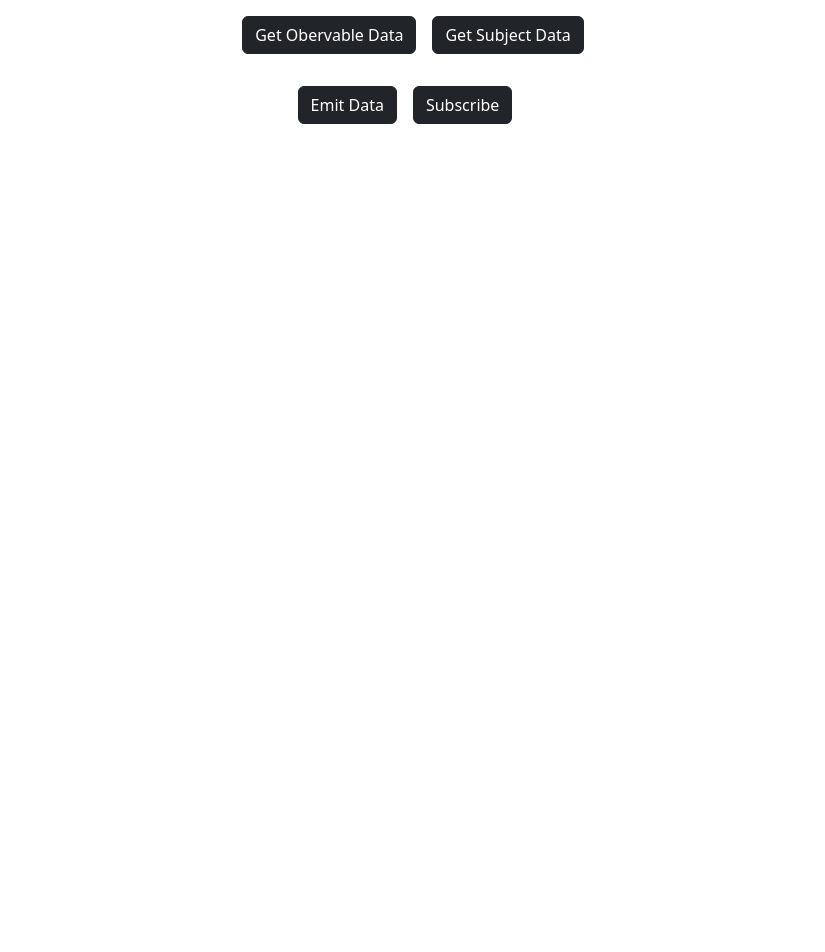
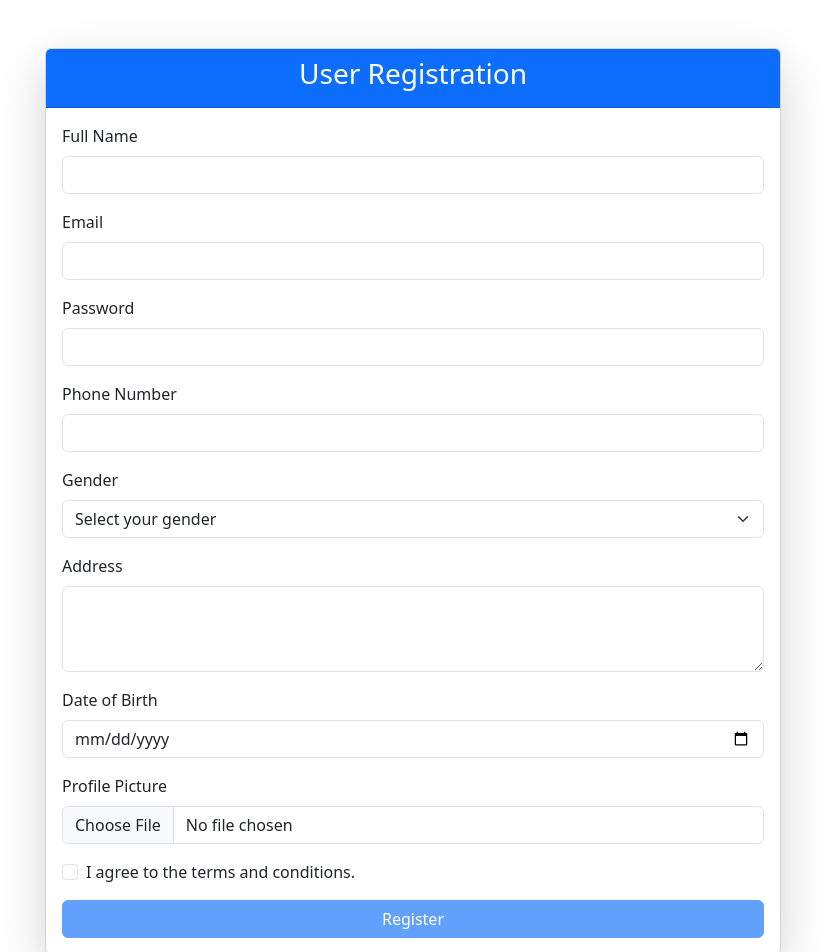
Before and after one commit to navinknd/AngularCourse, an Angular app: page / in a window 1280 px wide. Shown: the top 952 px of the page, without its empty margins (227-1052 px from the left). Before the commit the page ends 800 px from the top, so only its background shows below. Built offline with nearby package versions, Linux system fonts and the light colour scheme.

Commit message:
template driven form

```diff
--- a/src/app/app.component.html
+++ b/src/app/app.component.html
@@ -1,4 +1,4 @@
-<div class="container d-flex justify-content-center mt-3">
+<!-- <div class="container d-flex justify-content-center mt-3">
   <div class="btn-container mr-2">
     <div class="section left">
       <button class="btn btn-dark" (click)="getObservableData()">
@@ -39,9 +39,11 @@
       {{ item }}
     </div>
   </div>
-</div>
+</div> -->
 <!--
 <form action="">
   <label for="">Full Name</label>
   <input type="text" (input)="getValue($event)"/>
 </form> -->
+
+<besant-register></besant-register>
--- a/src/app/app.module.ts
+++ b/src/app/app.module.ts
@@ -28,6 +28,7 @@ import { AddUserComponent } from './DI/add-user/add-user.component';
 import { DiUserService } from './DI/di-user.service';
 import { RouterModule, Routes } from '@angular/router';
 import { RxjsComponent } from './components/rxjs/rxjs.component';
+import { RegisterComponent } from './components/register/register.component';
 
 const route: Routes = [
   {
@@ -82,7 +83,8 @@ const route: Routes = [
     AddUserComponent,
     UserComponent,
     Services2Component,
-    RxjsComponent // import here components/directives/pipes
+    RxjsComponent,
+    RegisterComponent // import here components/directives/pipes
   ],
   imports: [
     BrowserModule, // importing other or required modules
--- /dev/null
+++ b/src/app/components/register/register.component.html
@@ -0,0 +1,219 @@
+<div class="container mt-5">
+  <div class="row justify-content-center">
+    <div class="col-md-8">
+      <div class="card shadow-lg">
+        <div class="card-header bg-primary text-white text-center">
+          <h3>User Registration</h3>
+        </div>
+        <div class="card-body">
+          <form
+            #registrationForm="ngForm"
+            (ngSubmit)="onSubmit(registrationForm)"
+          >
+            <!-- Full Name -->
+            <div class="mb-3">
+              <label for="name" class="form-label">Full Name</label>
+              <input
+                id="name"
+                name="fullName"
+                class="form-control"
+                ngModel
+                required
+                minlength="3"
+                #fullName="ngModel"
+              />
+              <div
+                class="form-text text-danger"
+                *ngIf="fullName.invalid && fullName.touched"
+              >
+                Name is required and must be at least 3 characters long.
+              </div>
+            </div>
+
+            <!-- Email -->
+            <div class="mb-3">
+              <label for="email" class="form-label">Email</label>
+              <input
+                id="email"
+                name="email"
+                type="email"
+                class="form-control"
+                ngModel
+                required
+                email
+                #email="ngModel"
+              />
+              <div
+                class="form-text text-danger"
+                *ngIf="
+                  email.invalid && email.touched && email.hasError('required')
+                "
+              >
+                Enter email address.
+              </div>
+              <div
+                class="form-text text-danger"
+                *ngIf="
+                  email.invalid && email.touched && email.hasError('email')
+                "
+              >
+                Enter a valid email address.
+              </div>
+            </div>
+
+            <!-- Password -->
+            <div class="mb-3">
+              <label for="password" class="form-label">Password</label>
+              <input
+                id="password"
+                type="password"
+                name="password"
+                class="form-control"
+                ngModel
+                required
+                minlength="6"
+                #password="ngModel"
+              />
+              <div
+                class="form-text text-danger"
+                *ngIf="password.invalid && password.touched"
+              >
+                Password is required and must be at least 6 characters long.
+              </div>
+            </div>
+
+            <!-- Phone Number -->
+            <div class="mb-3">
+              <label for="phone" class="form-label">Phone Number</label>
+              <input
+                id="phone"
+                type="tel"
+                name="phone"
+                class="form-control"
+                ngModel
+                pattern="^[0-9]{10}$"
+                #phone="ngModel"
+              />
+              <div
+                class="form-text text-danger"
+                *ngIf="phone.invalid && phone.touched"
+              >
+                Enter a valid 10-digit phone number.
+              </div>
+            </div>
+
+            <!-- Gender Dropdown -->
+            <div class="mb-3">
+              <label for="gender" class="form-label">Gender</label>
+              <select
+                id="gender"
+                name="gender"
+                class="form-select"
+                ngModel
+                required
+                #gender="ngModel"
+              >
+                <option value="" disabled selected>Select your gender</option>
+                <option value="male">Male</option>
+                <option value="female">Female</option>
+                <option value="other">Other</option>
+              </select>
+              <div
+                class="form-text text-danger"
+                *ngIf="gender.invalid && gender.touched"
+              >
+                Please select your gender.
+              </div>
+            </div>
+
+            <!-- Address (Textarea) -->
+            <div class="mb-3">
+              <label for="address" class="form-label">Address</label>
+              <textarea
+                id="address"
+                name="address"
+                class="form-control"
+                ngModel
+                required
+                rows="3"
+                #address="ngModel"
+              ></textarea>
+              <div
+                class="form-text text-danger"
+                *ngIf="address.invalid && address.touched"
+              >
+                Address is required.
+              </div>
+            </div>
+
+            <!-- Date of Birth -->
+            <div class="mb-3">
+              <label for="dob" class="form-label">Date of Birth</label>
+              <input
+                id="dob"
+                type="date"
+                name="dob"
+                class="form-control"
+                ngModel
+                required
+                #dob="ngModel"
+              />
+              <div
+                class="form-text text-danger"
+                *ngIf="dob.invalid && dob.touched"
+              >
+                Please select your date of birth.
+              </div>
+            </div>
+
+            <!-- Profile Picture (File Input) -->
+            <div class="mb-3">
+              <label for="profilePicture" class="form-label"
+                >Profile Picture</label
+              >
+              <input
+                id="profilePicture"
+                type="file"
+                name="profilePicture"
+                class="form-control"
+                ngModel
+                #profilePicture="ngModel"
+              />
+            </div>
+
+            <!-- Terms and Conditions -->
+            <div class="form-check mb-3">
+              <input
+                type="checkbox"
+                id="terms"
+                name="terms"
+                class="form-check-input"
+                ngModel
+                required
+                #terms="ngModel"
+              />
+              <label for="terms" class="form-check-label">
+                I agree to the terms and conditions.
+              </label>
+              <div
+                class="form-text text-danger"
+                *ngIf="terms.invalid && terms.touched"
+              >
+                You must agree to the terms and conditions.
+              </div>
+            </div>
+
+            <!-- Submit Button -->
+            <button
+              type="submit"
+              class="btn btn-primary w-100"
+              [disabled]="registrationForm.invalid"
+            >
+              Register
+            </button>
+          </form>
+        </div>
+      </div>
+    </div>
+  </div>
+</div>
--- /dev/null
+++ b/src/app/components/register/register.component.ts
@@ -0,0 +1,23 @@
+import { Component, OnInit } from '@angular/core';
+import { NgForm } from '@angular/forms';
+
+@Component({
+  selector: 'besant-register',
+  templateUrl: './register.component.html',
+  styleUrls: ['./register.component.scss']
+})
+export class RegisterComponent implements OnInit {
+
+  userName: string = ""
+  constructor() { }
+
+  ngOnInit(): void {
+  }
+
+  onSubmit(form: NgForm) {
+    console.log(form);
+    // form.reset()
+  }
+
+
+}
```
Also changed, not shown: src/app/components/register/register.component.scss (added), 1 other file (tests, documents, lock files or other folders).
